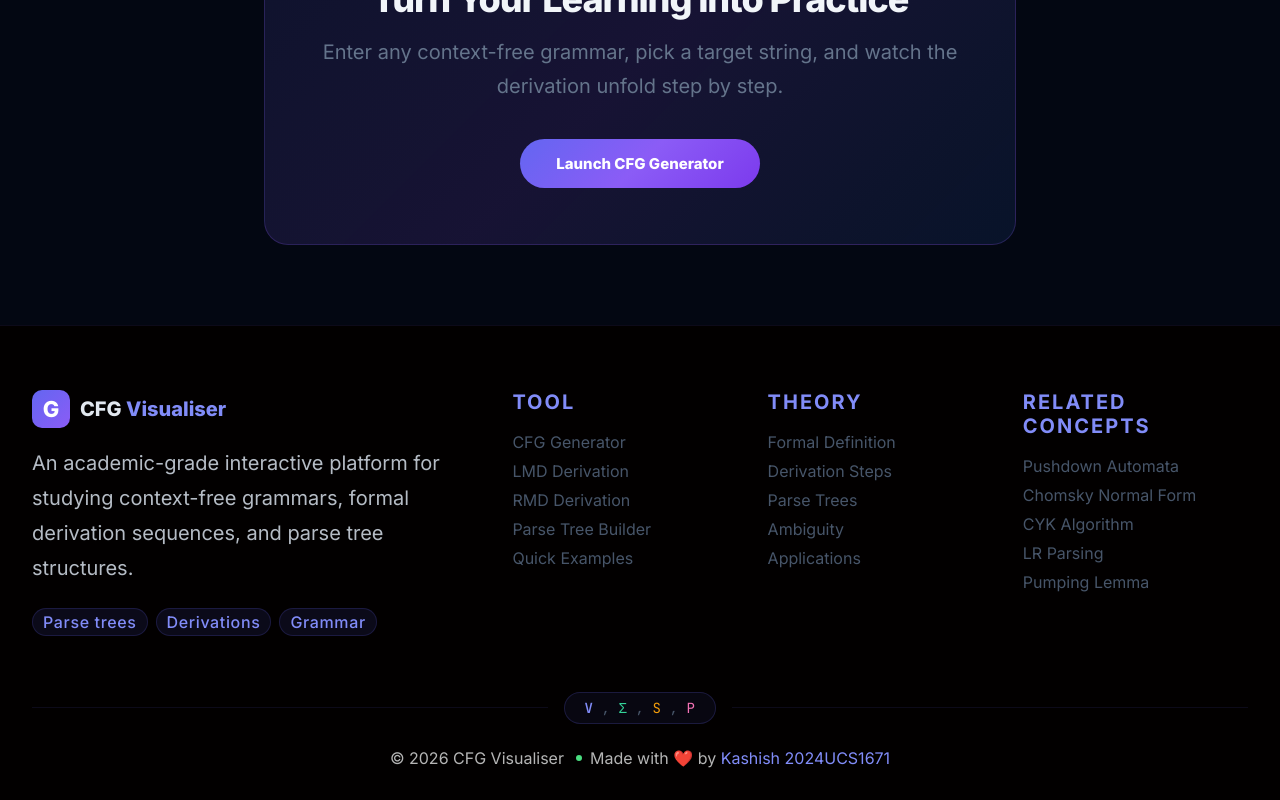
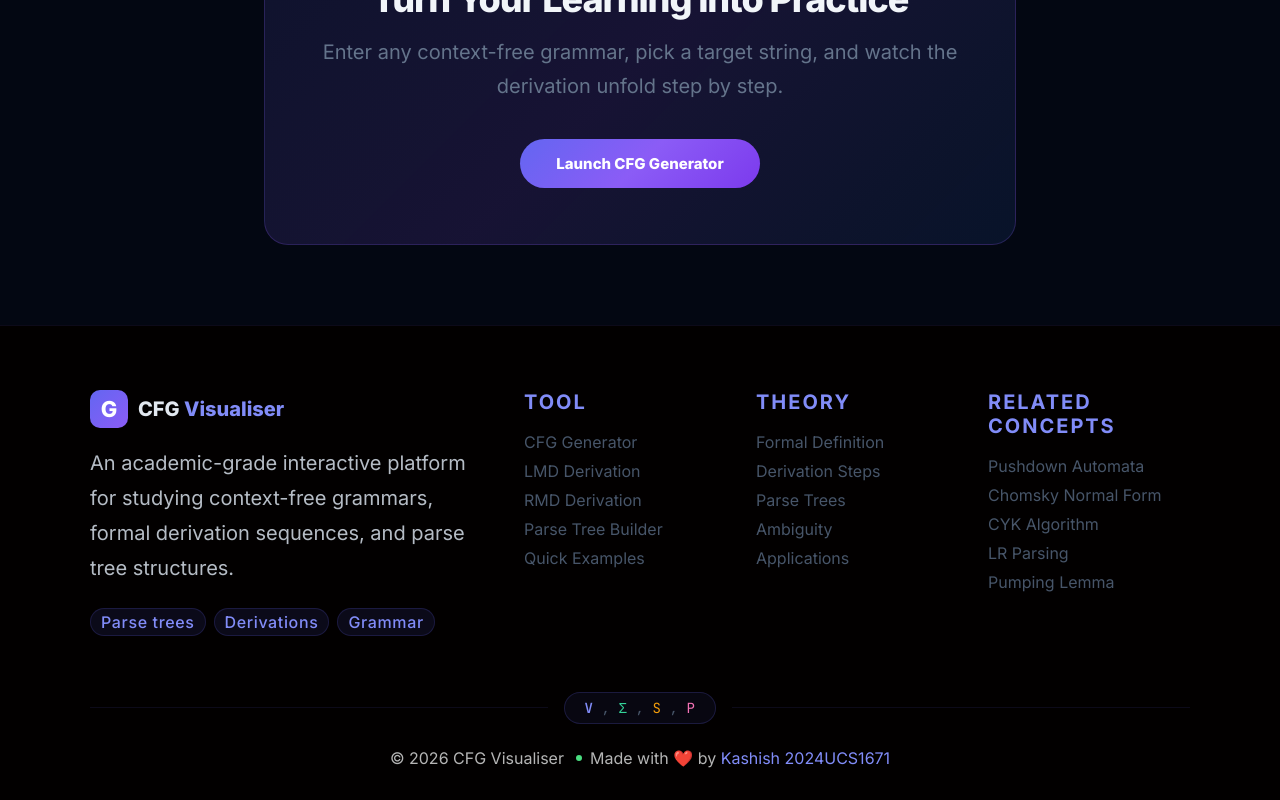
Before and after one commit to kashish100-max/CFG_Visualiser, a React (Vite) app: page / in a window 1280 px wide. Shown: the part 5490-6290 px from the top of the page. Built offline with nearby package versions, Linux system fonts and the light colour scheme.

Commit message:
footer chnges done

```diff
--- a/src/components/CFGVisualizer.jsx
+++ b/src/components/CFGVisualizer.jsx
@@ -1503,10 +1503,11 @@ export default function CFGApp() {
   );
 
   return (
-    <div style={{ opacity:fade?0:1, transition:"opacity 0.38s ease", background:"#030712", color:"#e2e8f0", minHeight:"100vh", fontFamily:"'Inter','Segoe UI',sans-serif", position:"relative" }}>
+    <div style={{ opacity:fade?0:1, transition:"opacity 0.38s ease", background:"#030712", color:"#e2e8f0", minHeight:"100vh", fontFamily:"'Inter','Segoe UI',sans-serif", position:"relative", overflowX:"hidden", width:"100%" }}>
       <style>{`
         @import url('https://fonts.googleapis.com/css2?family=Inter:wght@300;400;500;600;700;800&family=JetBrains+Mono:wght@400;500;600&display=swap');
         * { box-sizing:border-box; margin:0; padding:0; }
+        html, body { overflow-x: hidden; max-width: 100%; }
         ::-webkit-scrollbar { width:6px; } ::-webkit-scrollbar-track { background:#0f172a; } ::-webkit-scrollbar-thumb { background:#334155; border-radius:3px; }
         @keyframes gradientShift {
           0%   { background-position: 0% 50%; }
@@ -1953,8 +1954,8 @@ export default function CFGApp() {
         </section>
 
         {/* ── FOOTER ── */}
-        <footer style={{ borderTop:"1px solid rgba(99,102,241,0.1)", background:"rgba(3,0,0,0.97)", backdropFilter:"blur(20px)", padding:"64px 32px 32px" }}>
-          <div style={{ margin:"0 auto" }}>
+        <footer style={{ borderTop:"1px solid rgba(99,102,241,0.1)", background:"rgba(3,0,0,0.97)", backdropFilter:"blur(20px)", padding:"64px 32px 32px", width:"100%", boxSizing:"border-box" }}>
+          <div style={{ maxWidth:1100, margin:"0 auto", width:"100%" }}>
             <div className="footer-grid" style={{ display:"grid", gridTemplateColumns:"2fr 1fr 1fr 1fr", gap:30, marginBottom:56 }}>
               {/* Brand */}
               <div className="footer-brand">
```
